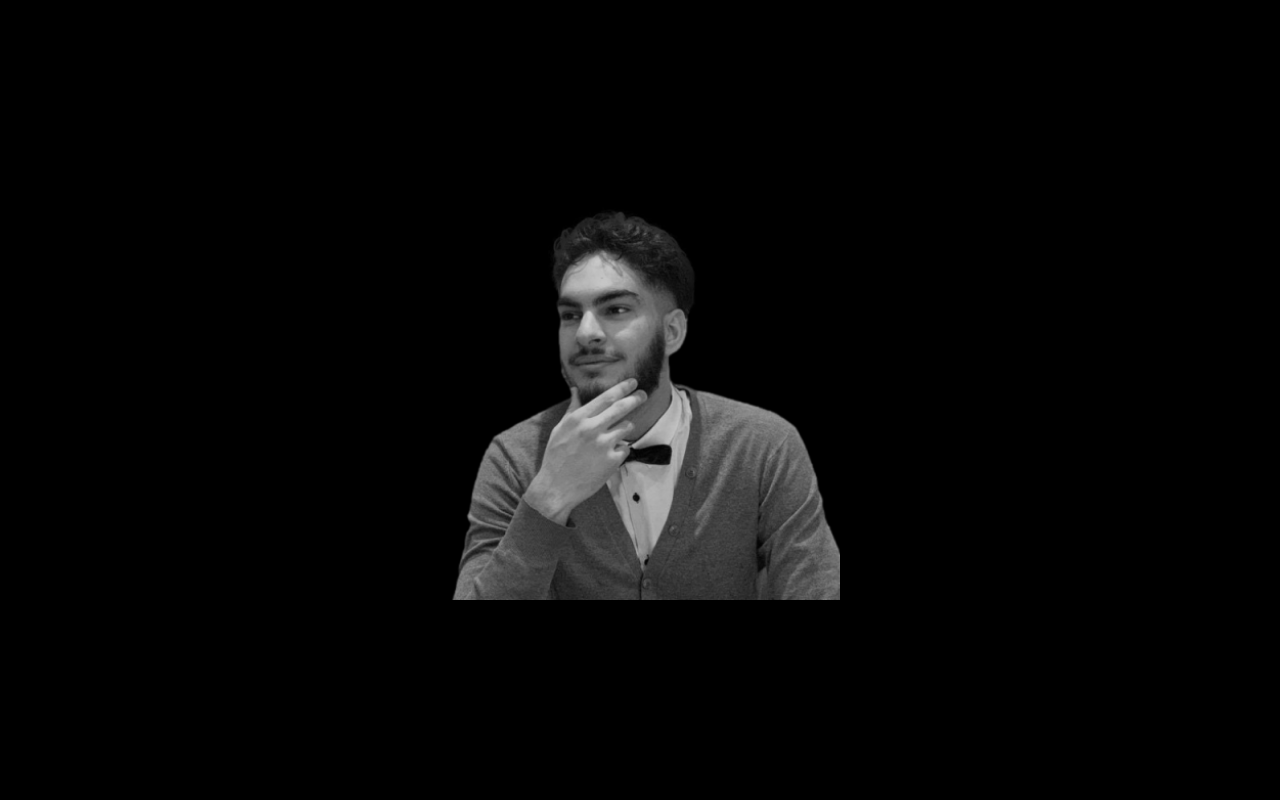
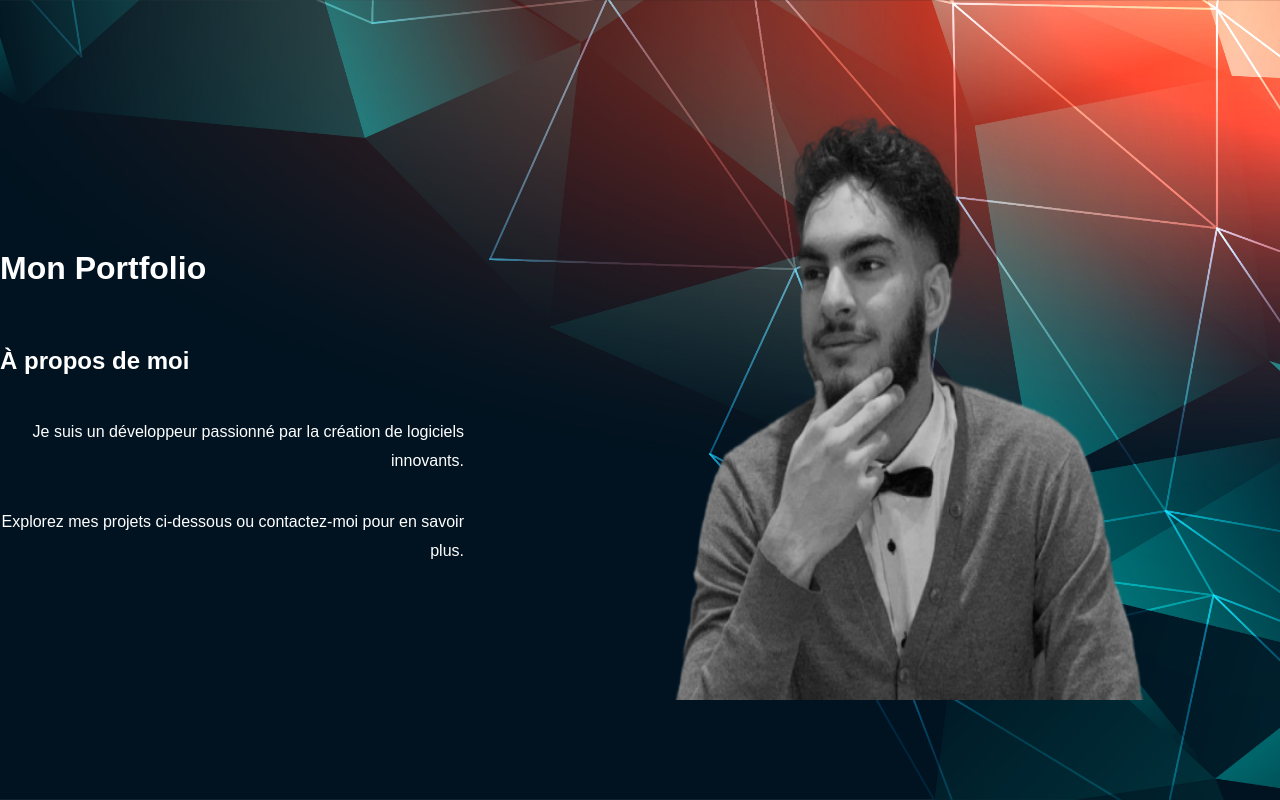
Before and after one commit to haikun66/my-siteweb, a React (Create React App) app: page / in a window 1280 px wide. Built offline with nearby package versions, Linux system fonts and the light colour scheme.

Commit message:
update 1

```diff
--- a/src/components/firstpages/first-page.jsx
+++ b/src/components/firstpages/first-page.jsx
@@ -1,10 +1,18 @@
 import React from 'react';
 import "../firstpages/firstpages.css";
+const pdpimg = require('./pdpstyler.png');
 function FirstPage() {
     return (
         <div className='firstAnimation'>
-            <div >
-                <div className='image'></div>
+            <div className='contenu'>
+                <div className='intro'>
+                    <h1 className='text'>Mon Portfolio</h1>
+                    <h2  className='text'>À propos de moi</h2>
+                    <p  className='text'>Je suis un développeur passionné par la création de logiciels innovants.</p>
+                    <p  className='text'>Explorez mes projets ci-dessous ou contactez-moi pour en savoir plus.</p>
+                </div>
+
+                <img className='image' src={pdpimg} alt="pdp" />
             </div>
         </div>
     );
--- a/src/components/firstpages/firstpages.css
+++ b/src/components/firstpages/firstpages.css
@@ -7,13 +7,38 @@
     display: flex;
     align-items: center;
     justify-content: center;
+    background-image: url(./SL_101619_24150_55.jpg);
+    background-size: cover; /* Ajuster la taille de l'image pour remplir le conteneur */
+    background-position: center;
+}
+.contenu{
+    width: 100%;
+    height: 100%;
+    display: flex;
+    align-items: center;
+    justify-content: end;
+
 }
 .image {
-    background-image: url(./pdpstyler.png);
-    width: 400px;
-    height: 400px;
-    background-size: cover; /* Ajuster la taille de l'image pour remplir le conteneur */
-    background-position: center;
+    height: 75%;
+    width: 60%;
     -webkit-filter: grayscale(100%);
 	filter: grayscale(100%);
 }
+.image:hover {
+    -webkit-filter: grayscale(0%);
+	filter: grayscale(0%);
+}
+.text{
+    font-family: 'Raleway',
+    sans-serif;
+    color:#fff;
+    text-align: right;
+    margin-right: 3em;
+    line-height: 1.8;
+}
+.intro{
+    display: flex;
+    flex-direction: column;
+    align-items: flex-start;
+}
```
Also changed, not shown: src/components/firstpages/SL_101619_24150_55.jpg (added).
